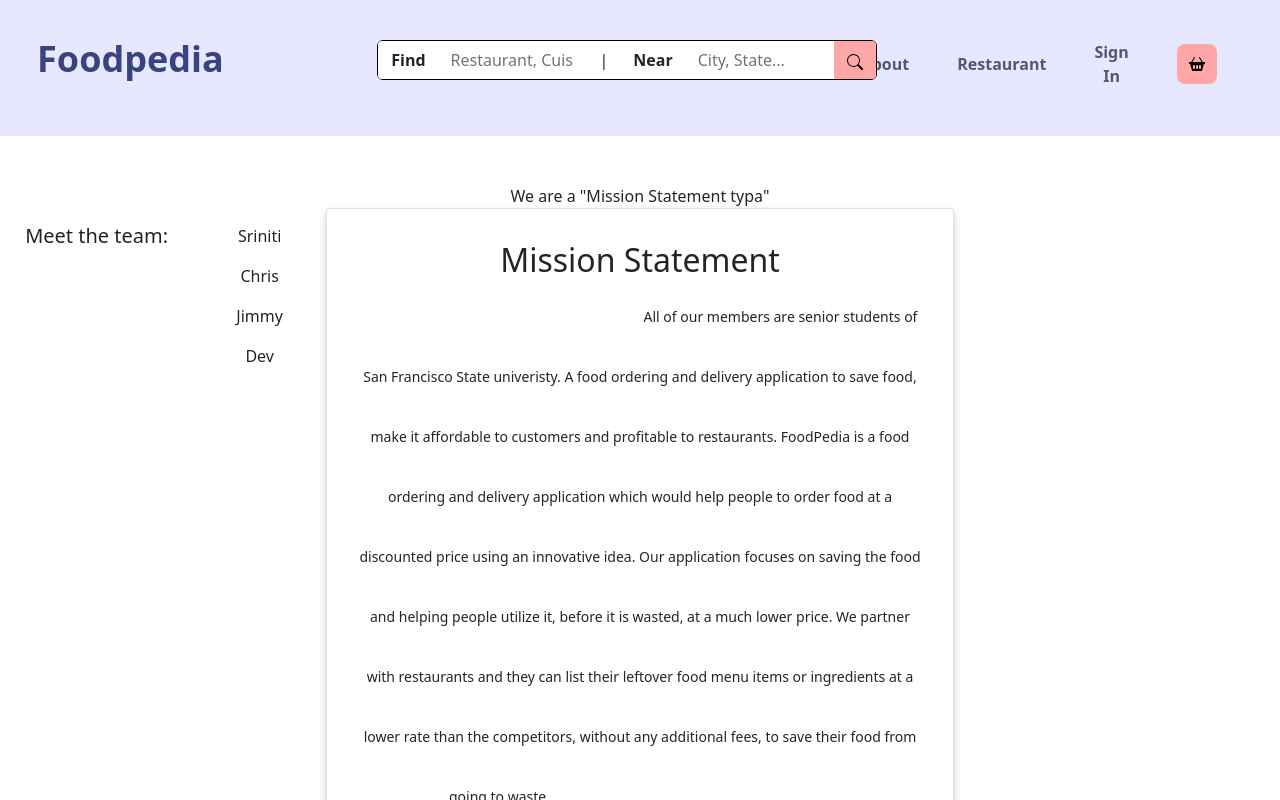
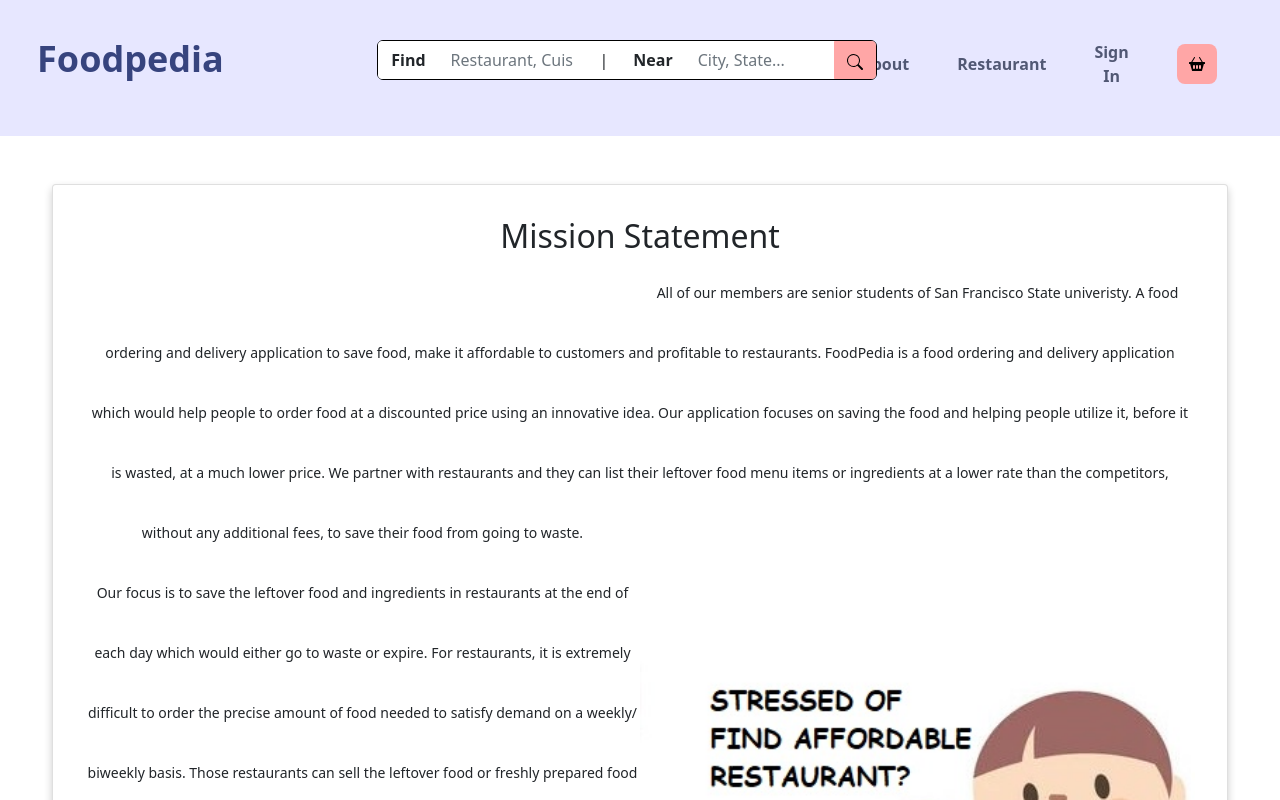
Before and after one commit to srinithi95/Foodpedia, a React (Create React App) app in the folder foodpedia/: page /about in a window 1280 px wide. Shown: the top 800 px of the page. Built offline with nearby package versions, Linux system fonts and the light colour scheme.

Commit message:
I removed the names and meeting.

```diff
--- a/foodpedia/src/components/About.js
+++ b/foodpedia/src/components/About.js
@@ -7,23 +7,12 @@
 const About = () => {
 
     return (
-      <div>We are a "Mission Statement typa"
-<div class="row">
+      <div>
+<div class="row" >
 
-  <div class="col-sm-2">
-      <div class="card-body">
-        <h5 class="card-title">Meet the team:</h5>
-      </div>
-  </div>
-  <div class="col-sm-1">
-      <div class="card-body">
-        <p class="card-text">Sriniti</p>
-        <p class="card-text">Chris</p>
-        <p class="card-text">Jimmy</p>
-        <p class="card-text">Dev</p>
-      </div>
-  </div>
-  <div class="col-sm-6">
+
+
+  <div class="col-sm-6" id="center">
     <div class="card">
       <div class="card-body">
       <h2>Mission Statement</h2>
--- a/foodpedia/src/components/stylesheet.css
+++ b/foodpedia/src/components/stylesheet.css
@@ -139,3 +139,7 @@
 font-size: 14px;
 outline: none;
   }
+
+  #center {
+    width:1200px; margin:0 auto;
+  }
```
